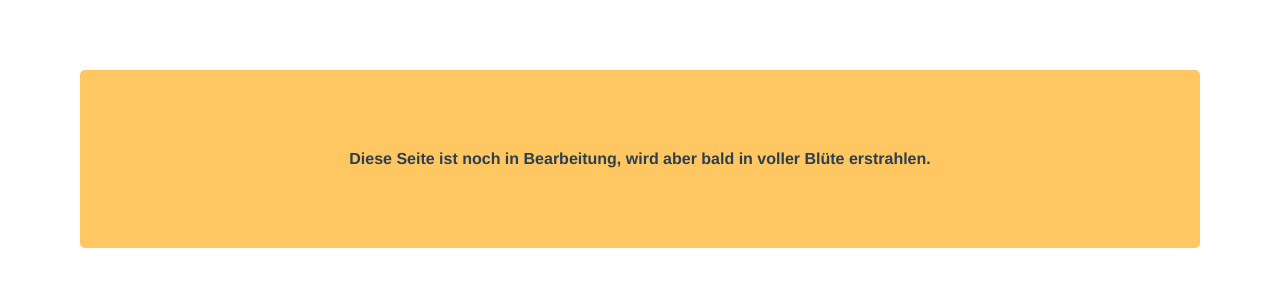
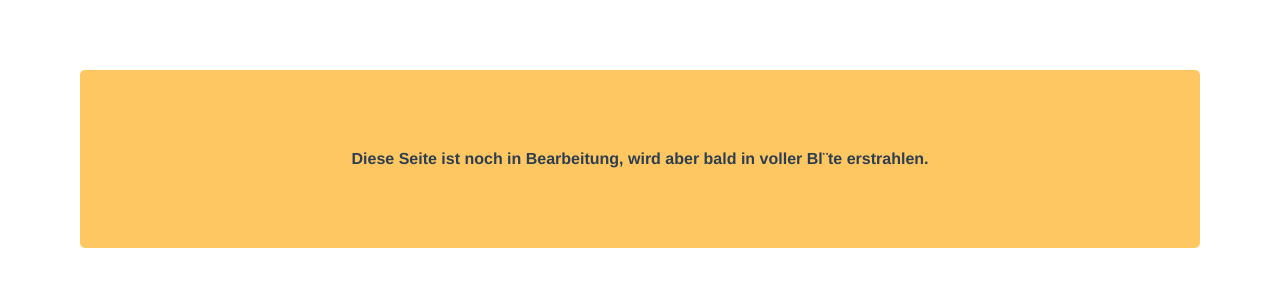
Before and after one commit to bassdman/my-website, a Vue app: page / in a window 1280 px wide. Shown: the part 810-1108 px from the top of the page. Built offline with nearby package versions, Linux system fonts and the light colour scheme.

Commit message:
korrektur umlaute

```diff
--- a/package.json
+++ b/package.json
@@ -1,6 +1,6 @@
 {
     "name": "manuel_gelsen_website",
-    "version": "1.0.2",
+    "version": "1.0.3",
     "private": true,
     "scripts": {
         "serve": "vue-cli-service serve",
--- a/src/views/Datenschutz.vue
+++ b/src/views/Datenschutz.vue
@@ -302,7 +302,7 @@ export default {
       {"http-equiv": 'Content-Type', content: 'text/html; charset=utf-8'},
       {name: 'language', content: 'de'},
       {name: 'viewport', content: 'width=device-width, initial-scale=1'},
-      {name: 'description', content: 'DATENSCHUTZERKLÄRUNG Ich freue mich über dein Interesse an meiner Seite. Der Schutz Ihrer Privatsphäre ist sehr wichtig. Nachstehend informiere ich dich ausführlich über den Umgang mit ...'},
+      {name: 'description', content: 'DATENSCHUTZERKLÄRUNG Ich freue mich über dein Interesse an meiner Seite. Der Schutz Ihrer Privatsph&auml;re ist sehr wichtig. Nachstehend informiere ich dich ausf&uuml;hrlich über den Umgang mit ...'},
       {name: 'robots', content: 'noindex,follow'}
     ],
     link: [{ rel: "canonical", href: "https://www.manuelgelsen.de/datenschutz" }]
--- a/src/views/Home.vue
+++ b/src/views/Home.vue
@@ -4,7 +4,7 @@
         <img alt="teaser" src="../assets/startseite.jpg">
     </figure>
   <div class="imAufbau">
-    Diese Seite ist noch in Bearbeitung, wird aber bald in voller Blüte erstrahlen.
+    Diese Seite ist noch in Bearbeitung, wird aber bald in voller Bl&uml;te erstrahlen.
   </div>
   </div>
 </template>
@@ -26,7 +26,7 @@ export default {
       {"http-equiv": 'Content-Type', content: 'text/html; charset=utf-8'},
       {name: 'viewport', content: 'width=device-width, initial-scale=1'},
       {name: 'language', content: 'de'},
-      {name: 'description', content: 'Die persönliche Website von Manuel Gelsen, 90706 Fürth | Webdesigner, Querdenker, Stabiler 30er und noch vieles mehr.'},
+      {name: 'description', content: 'Die pers&ouml;nliche Website von Manuel Gelsen, 90706 F&uuml;rth | Webdesigner, Querdenker, Stabiler 30er und noch vieles mehr.'},
       {name: 'robots', content: 'index,follow'}
     ],
     link: [{ rel: "canonical", href: "https://www.manuelgelsen.de" }]
--- a/src/views/Impressum.vue
+++ b/src/views/Impressum.vue
@@ -62,7 +62,7 @@ export default {
       { "http-equiv": "Content-Type", content: "text/html; charset=utf-8" },
       { name: "viewport", content: "width=device-width, initial-scale=1" },
       {name: 'language', content: 'de'},
-      { name: "description", content: "Impressum  Manuel Gelsen, Postfach 1648, 90706 Fürth, Deutschland. www.manuelgelsen.de  E-Mail: info@manuelgelsen.de" },
+      { name: "description", content: "Impressum  Manuel Gelsen, Postfach 1648, 90706 F&uuml;rth, Deutschland. www.manuelgelsen.de  E-Mail: info@manuelgelsen.de" },
       { name: "robots", content: "noindex,follow" }
     ],
     link: [{ rel: "canonical", href: "https://www.manuelgelsen.de/impressum" }]
```
